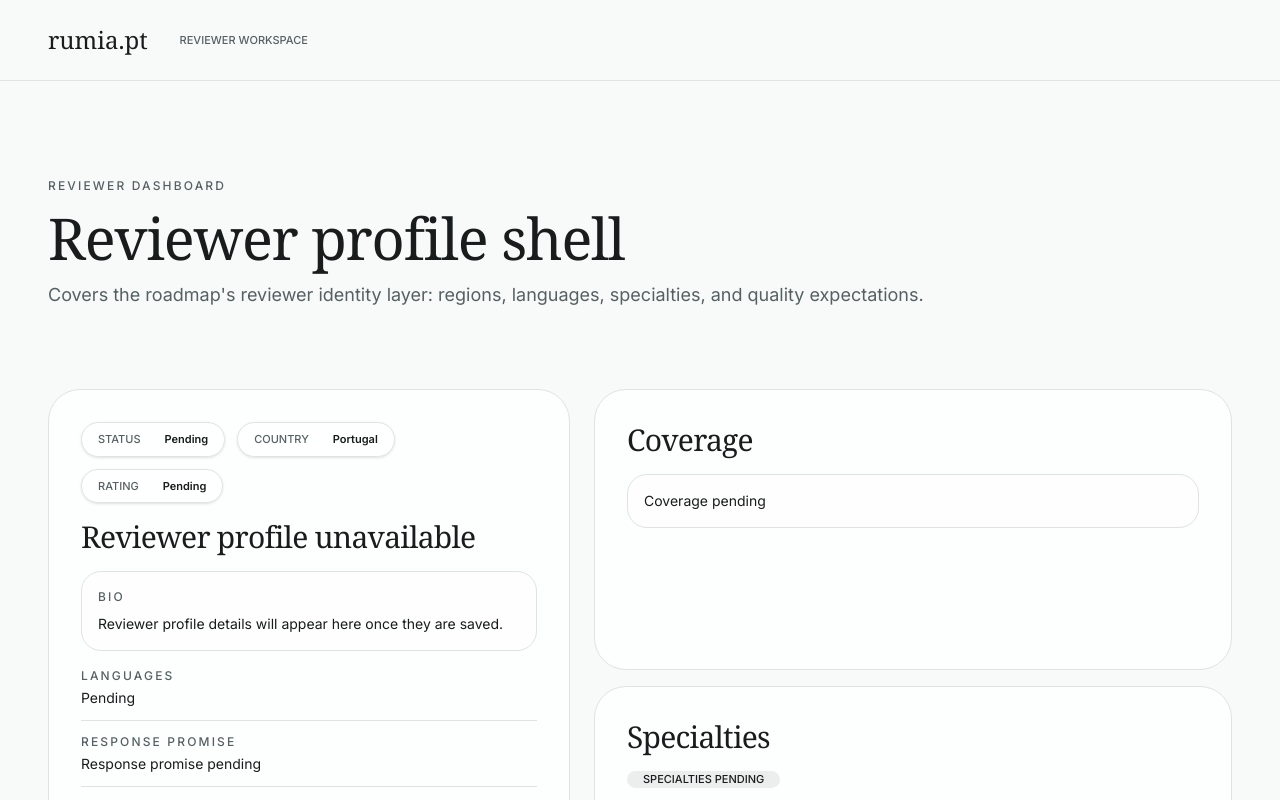
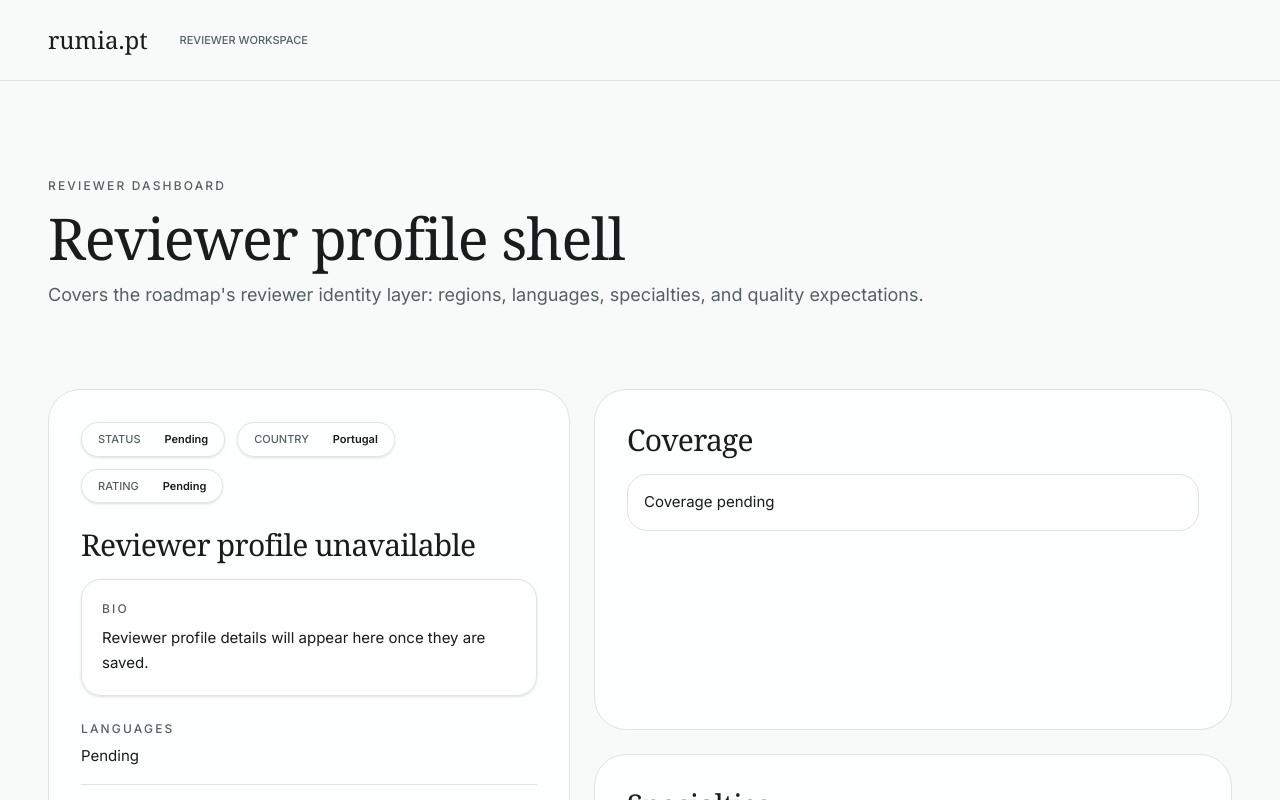
Before and after one commit to Dystx/Rota, a Next.js app in the folder apps/web/: page /reviewer/profile in a window 1280 px wide. Shown: the top 800 px of the page. Built offline with nearby package versions, Linux system fonts and the light colour scheme; no server answers.

Commit message:
feat(reviewer): redesign /reviewer/profile to Stitch reviewer screen

```diff
--- a/apps/web/app/(reviewer)/reviewer/profile/page.tsx
+++ b/apps/web/app/(reviewer)/reviewer/profile/page.tsx
@@ -29,56 +29,64 @@ export default async function ReviewerProfilePage() {
 
   return (
     <PageShell variant="reviewer">
-      <SectionHeading
-        eyebrow="Reviewer dashboard"
-        title="Reviewer profile shell"
-        description="Covers the roadmap's reviewer identity layer: regions, languages, specialties, and quality expectations."
-      />
-      <div className="grid gap-6 xl:grid-cols-[0.9fr_1.1fr]">
-        <Card>
+      <div data-testid="reviewer-profile-header">
+        <SectionHeading
+          eyebrow="Reviewer dashboard"
+          title="Reviewer profile shell"
+          description="Covers the roadmap's reviewer identity layer: regions, languages, specialties, and quality expectations."
+        />
+      </div>
+      <div className="grid gap-6 lg:grid-cols-[1fr_1fr] xl:grid-cols-[0.9fr_1.1fr]">
+        <Card data-testid="profile-card" className="min-w-0 break-words">
           <CardHeader>
             <div className="flex flex-wrap gap-3">
               <StatPill label="Status" value={currentReviewer.status} />
               <StatPill label="Country" value={currentReviewer.country} />
               <StatPill label="Rating" value={`${currentReviewer.rating ?? "Pending"}${currentReviewer.rating ? " / 5" : ""}`} />
             </div>
-            <CardTitle>{currentReviewer.name}</CardTitle>
+            <CardTitle className="mt-2 break-words">{currentReviewer.name}</CardTitle>
           </CardHeader>
-          <CardContent className="grid gap-4">
-            <div className="rounded-[20px] border border-[var(--color-border)] bg-white/70 p-4">
-              <p className="rota-kicker">Bio</p>
-              <p className="mt-2 text-sm text-[var(--color-foreground)]">
+          <CardContent className="grid gap-6">
+            <div className="rounded-[20px] border border-[var(--color-border)] bg-white/70 p-5 shadow-sm">
+              <p className="rota-kicker mb-2">Bio</p>
+              <p className="text-[15px] leading-relaxed text-[var(--color-foreground)]">
                 {currentReviewer.bio}
               </p>
             </div>
-            <div className="grid gap-3 text-sm">
+            <div className="grid gap-4 text-[15px]">
               <SummaryRow label="Languages" value={currentReviewer.languages.join(", ")} />
               <SummaryRow label="Response promise" value={currentReviewer.responsePromise} />
               <SummaryRow label="Reviewer checklist" value="Food quality, pacing, weather fallback, local-note clarity" />
             </div>
-            {infoMessage ? <p className="rota-muted text-sm">{infoMessage}</p> : null}
+            {infoMessage ? (
+              <div className="rounded-[20px] border border-orange-200 bg-orange-50/50 p-4">
+                <p className="text-sm text-orange-800">{infoMessage}</p>
+              </div>
+            ) : null}
           </CardContent>
         </Card>
-        <div className="grid gap-4">
-          <Card>
+
+        <div className="grid gap-6 min-w-0">
+          <Card data-testid="coverage-card" className="min-w-0 break-words">
             <CardHeader>
               <CardTitle>Coverage</CardTitle>
             </CardHeader>
             <CardContent className="grid gap-3">
               {currentReviewer.regions.map((region) => (
-                <div key={region} className="rounded-[20px] border border-[var(--color-border)] bg-white/70 p-4 text-sm text-[var(--color-foreground)]">
+                <div key={region} className="rounded-[20px] border border-[var(--color-border)] bg-white/70 p-4 text-[15px] text-[var(--color-foreground)] transition-colors hover:bg-white">
                   {region}
                 </div>
               ))}
             </CardContent>
           </Card>
-          <Card>
+
+          <Card data-testid="specialties-card" className="min-w-0 break-words">
             <CardHeader>
               <CardTitle>Specialties</CardTitle>
             </CardHeader>
             <CardContent className="flex flex-wrap gap-2">
               {currentReviewer.specialties.map((specialty) => (
-                <Badge key={specialty} tone="soft">
+                <Badge key={specialty} tone="soft" className="text-sm px-3 py-1">
                   {specialty}
                 </Badge>
               ))}
@@ -92,9 +100,9 @@ export default async function ReviewerProfilePage() {
 
 function SummaryRow({ label, value }: { label: string; value: string }) {
   return (
-    <div className="grid gap-1 border-b border-[var(--color-border)] pb-3 last:border-b-0 last:pb-0">
+    <div className="grid gap-1.5 border-b border-[var(--color-border)] pb-4 last:border-b-0 last:pb-0">
       <p className="rota-kicker">{label}</p>
-      <p className="text-sm text-[var(--color-foreground)]">{value}</p>
+      <p className="text-[15px] leading-relaxed text-[var(--color-foreground)]">{value}</p>
     </div>
   );
 }
```
